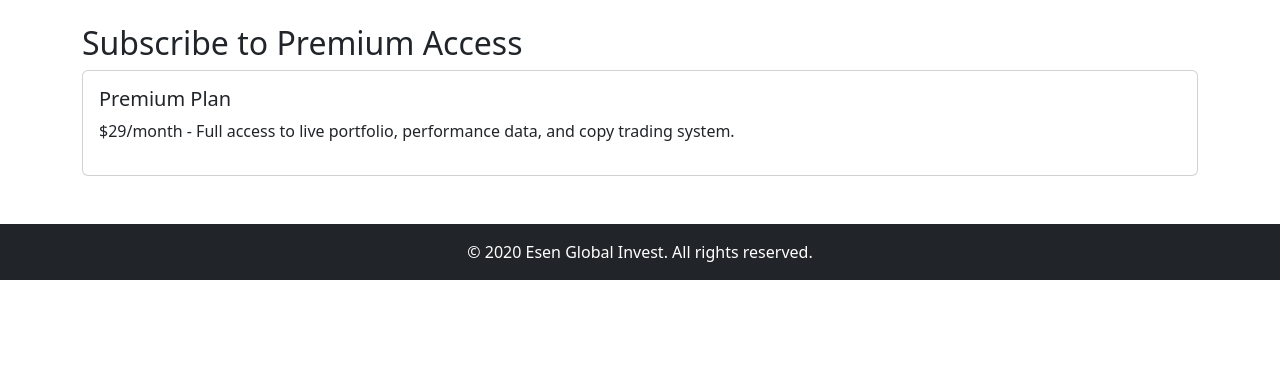
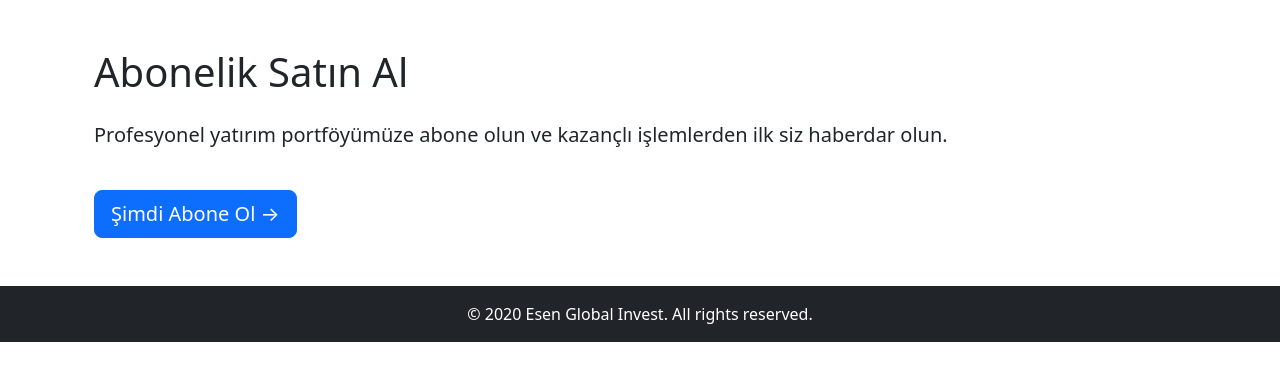
Before and after one commit to mustafaesen111/web2, a Flask app: template templates/subscribe.html in a window 1280 px wide. Shown: the part 56-437 px from the top of the page. Run offline with Flask 3, Linux system fonts and the light colour scheme; the template is opened without the code that fills it: most values are stand-ins (such as "Sample title", 1, 10 or a date in 2020); some libraries are stand-ins or nearby versions.

Commit message:
Update subscribe.html

```diff
--- a/templates/subscribe.html
+++ b/templates/subscribe.html
@@ -1,20 +1,13 @@
 {% extends "layout.html" %}
-{% block title %}Subscribe | Esen Global Invest{% endblock %}
+{% block title %}Subscribe{% endblock %}
+
 {% block content %}
-<h2>Subscribe to Premium Access</h2>
-<div class="card">
-    <div class="card-body">
-        <h5 class="card-title">Premium Plan</h5>
-        <p>$29/month - Full access to live portfolio, performance data, and copy trading system.</p>
-        <form action="/subscribe" method="POST">
-            <script src="https://checkout.stripe.com/checkout.js" class="stripe-button"
-                    data-key="{{ stripe_public_key }}"
-                    data-amount="2900"
-                    data-name="Esen Global Invest"
-                    data-description="Premium Monthly Subscription"
-                    data-currency="usd">
-            </script>
-        </form>
-    </div>
+<div class="container mt-5">
+  <h1 class="mb-4">Abonelik Satın Al</h1>
+  <p class="lead">Profesyonel yatırım portföyümüze abone olun ve kazançlı işlemlerden ilk siz haberdar olun.</p>
+
+  <a href="https://esenglobal.gumroad.com/l/aqcbgqx" class="btn btn-primary btn-lg mt-4" target="_blank">
+    Şimdi Abone Ol →
+  </a>
 </div>
 {% endblock %}
```
